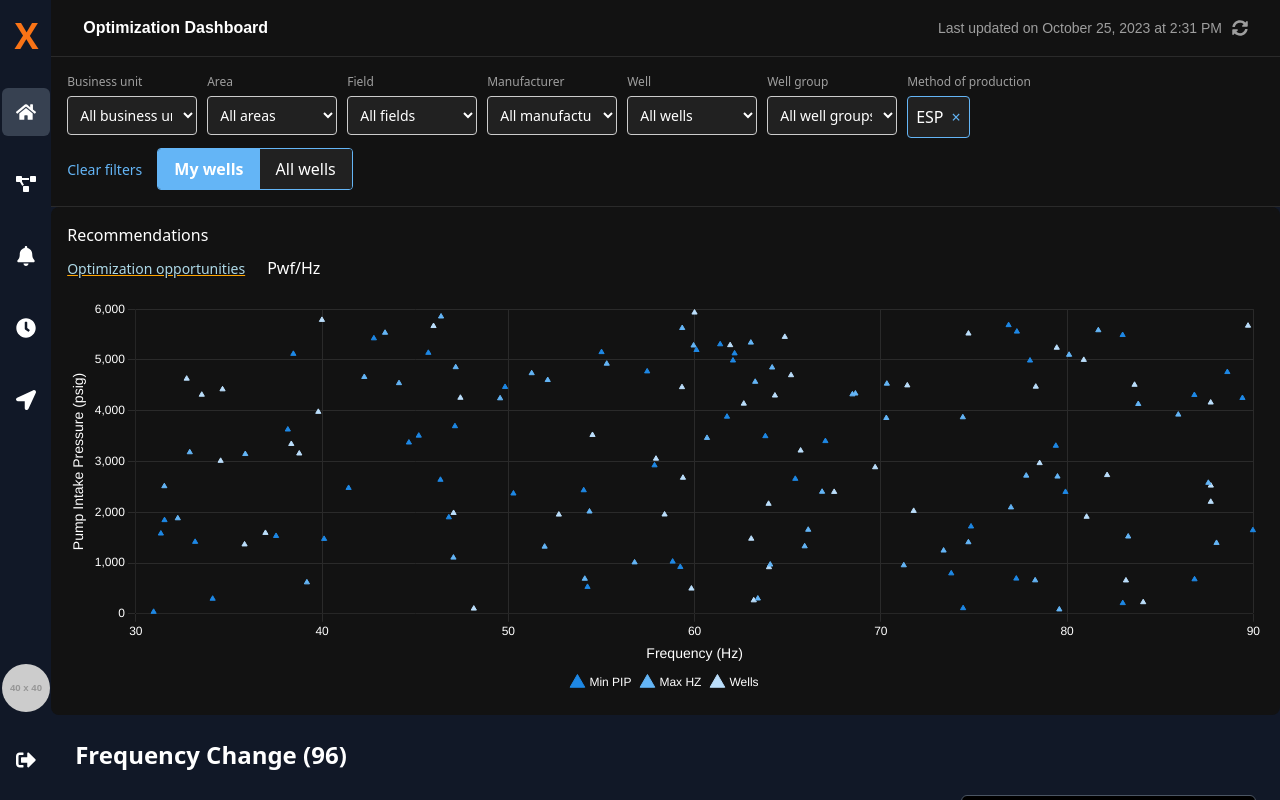
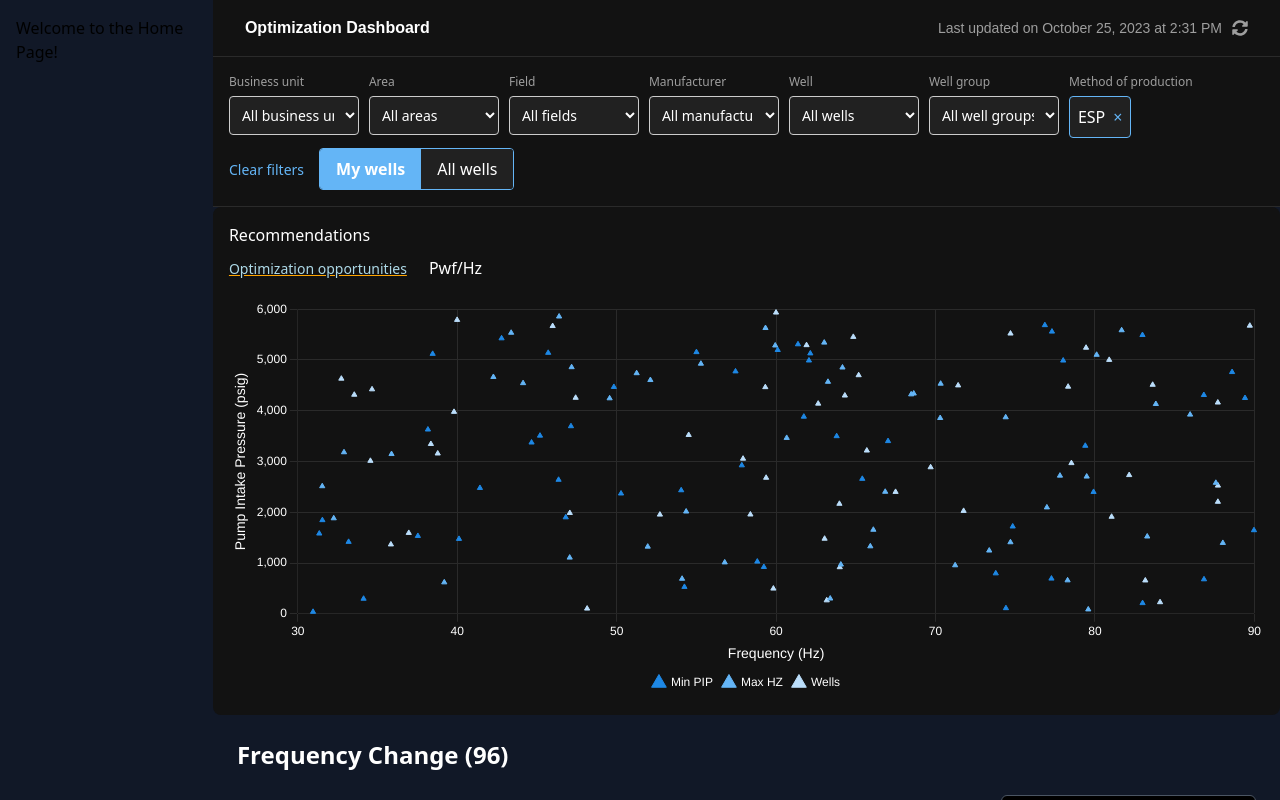
Before and after one commit to jachuk1987/Optimization_Dashboard, a React (Create React App) app in the folder slb-digital-forum/: page / in a window 1280 px wide. Built offline with nearby package versions, Linux system fonts and the light colour scheme.

Commit message:
WorkingOnLinks

```diff
--- a/slb-digital-forum/src/Components/SideBar.jsx
+++ b/slb-digital-forum/src/Components/SideBar.jsx
@@ -4,67 +4,94 @@ import {
   FaProjectDiagram,
   FaBell,
   FaClock,
-  FaCog,
   FaSignOutAlt,
-  FaLocationArrow
+  FaLocationArrow,
 } from "react-icons/fa";
-import { Link } from 'react-router-dom'
+import { Link, useLocation } from "react-router-dom";
+
+// Placeholder components for different pages
+const Home = () => <div className="p-4">Welcome to the Home Page!</div>;
+const Projects = () => <div className="p-4">Welcome to the Projects Page!</div>;
+const Notifications = () => <div className="p-4">Welcome to the Notifications Page!</div>;
+const Clock = () => <div className="p-4">Welcome to the Clock Page!</div>;
+const Maps = () => <div className="p-4">Welcome to the Maps Page!</div>;
+
 const SideBar = () => {
+  const location = useLocation(); // Get the current route
+
+  // Define a mapping of routes to components
+  const routeComponentMap = {
+    "/": <Home />,
+    "/projects": <Projects />,
+    "/notifications": <Notifications />,
+    "/clock": <Clock />,
+    "/maps": <Maps />,
+  };
+
+  // Check if the current route is a valid link
+  const isLinkRoute = Object.keys(routeComponentMap).includes(location.pathname);
+
   return (
+    <div className="flex">
+      {/* Sidebar */}
+      {!isLinkRoute && ( // Display sidebar only when not in a link route
         <div className="h-screen w-[4%] bg-gray-900 flex flex-col justify-between items-center py-4 sticky top-0">
           {/* Top Section */}
-      <div className="space-y-8 ">
-        {/* Logo */}
-
+          <div className="space-y-8">
             {/* X Button */}
             <div>
-          <button
-            // onClick={() => setShowComponent(true)} // Toggle visibility on click
-            style={{ marginLeft: "13px" }}
-            className="text-orange-500 text-4xl font-bold cursor-pointer"
-          >
-            <Link to={'/X'}>X</Link>
-          </button>
+              <Link to="/" className="text-orange-500 text-4xl font-bold cursor-pointer">
+                X
+              </Link>
             </div>
-
 
             {/* Icons */}
             <div className="space-y-6">
+              <Link to="/">
                 <button className="w-12 h-12 flex items-center justify-center bg-gray-700 rounded-md hover:bg-gray-600">
-
-            <Link to={'/'}><FaHome className="text-white text-xl" /></Link>
+                  <FaHome className="text-white text-xl" />
                 </button>
+              </Link>
+              <Link to="/projects">
                 <button className="w-12 h-12 flex items-center justify-center hover:bg-gray-600">
                   <FaProjectDiagram className="text-white text-xl" />
                 </button>
+              </Link>
+              <Link to="/notifications">
                 <button className="w-12 h-12 flex items-center justify-center hover:bg-gray-600">
                   <FaBell className="text-white text-xl" />
                 </button>
+              </Link>
+              <Link to="/clock">
                 <button className="w-12 h-12 flex items-center justify-center hover:bg-gray-600">
-
-            <Link to={'/Clock'}><FaClock className="text-white text-xl" /></Link>
+                  <FaClock className="text-white text-xl" />
                 </button>
+              </Link>
+              <Link to="/maps">
                 <button className="w-12 h-12 flex items-center justify-center hover:bg-gray-600">
-
-            <Link to={'/Maps'} ><FaLocationArrow className="text-white text-xl" /></Link>
+                  <FaLocationArrow className="text-white text-xl" />
                 </button>
+              </Link>
             </div>
           </div>
 
           {/* Bottom Section */}
           <div className="space-y-6">
-        {/* User Profile */}
             <img
-          src="https://via.placeholder.com/40" // Replace with your profile image URL
+              src="https://via.placeholder.com/40"
               alt="User Profile"
               className="w-12 h-12 rounded-full"
             />
-        {/* Logout */}
             <button className="w-12 h-12 flex items-center justify-center hover:bg-gray-600">
               <FaSignOutAlt className="text-white text-xl" />
             </button>
           </div>
         </div>
+      )}
+
+      {/* Main Content */}
+      <div className="flex-1">{isLinkRoute ? routeComponentMap[location.pathname] : <div className="p-4">Default Content</div>}</div>
+    </div>
   );
 };
 
```
Lines whose indentation alone changed are shown as unchanged.
